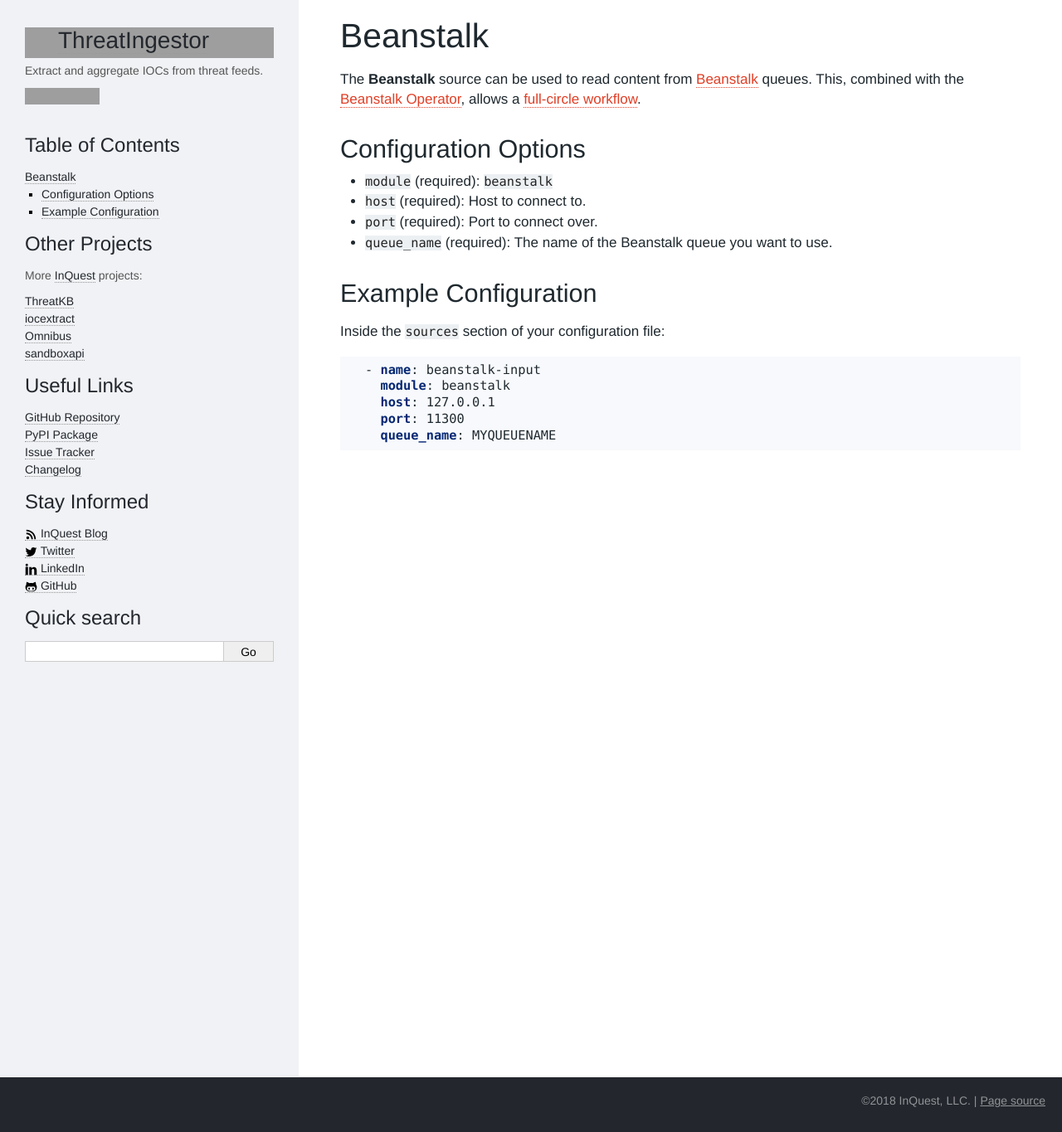
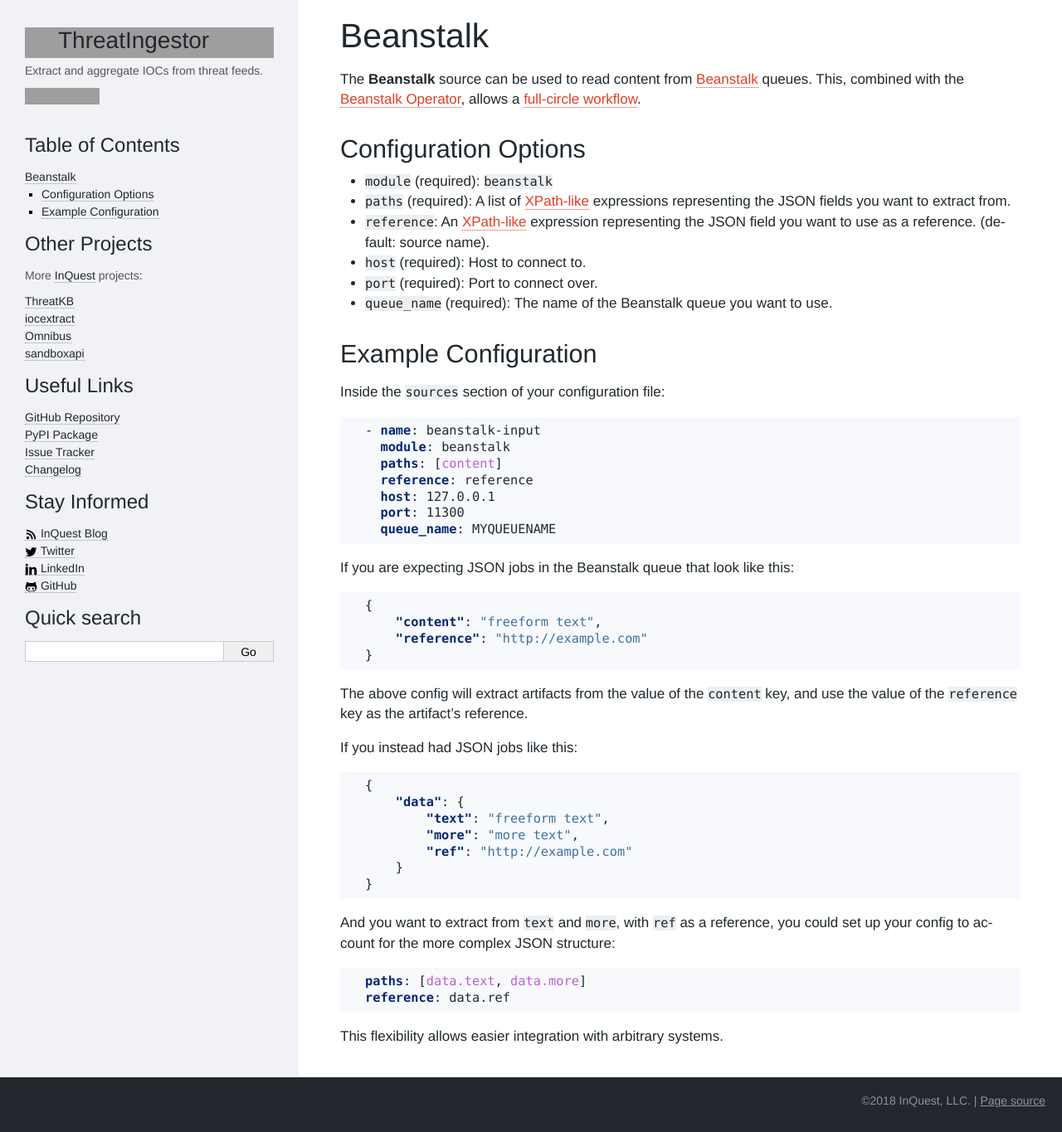
Before and after one commit to InQuest/ThreatIngestor, a Sphinx documentation site: the page built from docs/sources/beanstalk.rst, in a window 1280 px wide. Shown: the whole page at 83% size. Built offline with Sphinx 7.4.7, drawn with Linux system fonts in a browser that asks for light colours; some web fonts are replaced; grey boxes are pictures that could not be loaded.

Commit message:
Add abstract JSON source docs

```diff
--- a/docs/sources/beanstalk.rst
+++ b/docs/sources/beanstalk.rst
@@ -11,6 +11,8 @@
 ~~~~~~~~~~~~~~~~~~~~~
 
 * ``module`` (required): ``beanstalk``
+* ``paths`` (required): A list of XPath-like_ expressions representing the JSON fields you want to extract from.
+* ``reference``: An XPath-like_ expression representing the JSON field you want to use as a reference. (default: source name).
 * ``host`` (required): Host to connect to.
 * ``port`` (required): Port to connect over.
 * ``queue_name`` (required): The name of the Beanstalk queue you want to use.
@@ -24,8 +26,43 @@
 
     - name: beanstalk-input
       module: beanstalk
+      paths: [content]
+      reference: reference
       host: 127.0.0.1
       port: 11300
       queue_name: MYQUEUENAME
 
+If you are expecting JSON jobs in the Beanstalk queue that look like this:
+
+.. code-block:: json
+
+    {
+        "content": "freeform text",
+        "reference": "http://example.com"
+    }
+
+The above config will extract artifacts from the value of the ``content`` key, and use the value of the ``reference`` key as the artifact's reference.
+
+If you instead had JSON jobs like this:
+
+.. code-block:: json
+
+    {
+        "data": {
+            "text": "freeform text",
+            "more": "more text",
+            "ref": "http://example.com"
+        }
+    }
+
+And you want to extract from ``text`` and ``more``, with ``ref`` as a reference, you could set up your config to account for the more complex JSON structure:
+
+.. code-block:: yaml
+
+      paths: [data.text, data.more]
+      reference: data.ref
+
+This flexibility allows easier integration with arbitrary systems.
+
 .. _Beanstalk: https://beanstalkd.github.io/
+.. _XPath-like: https://github.com/kennknowles/python-jsonpath-rw
```
Also changed, not shown: docs/sources/sqs.rst (+37 -0 lines), docs/operators/abstract_json.rst (deleted), docs/sources/abstract_json.rst (deleted).
